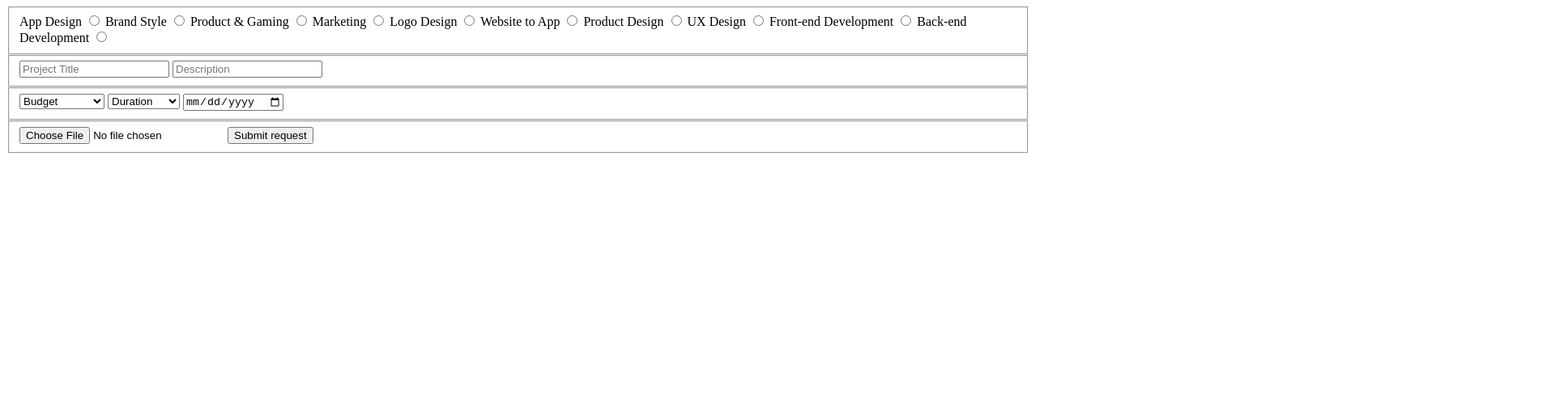
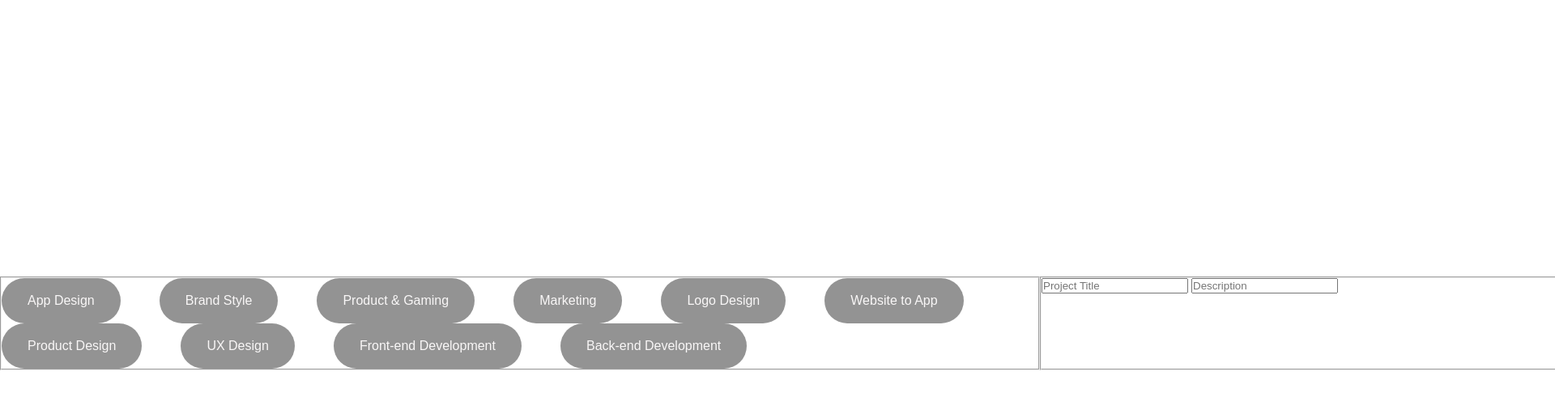
Before and after one commit to Estherzoetelief/Team3ProjectTech, a website: page view/request.ejs in a window 1280 px wide. Shown: the top 496 px of the page at 81% size, 1920 px wide, since content can reach past the window. Drawn offline with nearby package versions, Linux system fonts and the light colour scheme; files that its build step writes are made by us from their sources.

Commit message:
files ready for lisa to do the styling with css

```diff
--- a/static/stylesheets/styles.css
+++ b/static/stylesheets/styles.css
@@ -238,6 +238,9 @@
 .registreren fieldset:nth-of-type(3){
     grid-template-columns: 1fr 1fr;
 }
+
+/* wachtwoord requirements */
+
 
 /* submit knop */
 
@@ -567,3 +570,62 @@ snippetes van internet */
     transform: scaleX(1);
     transform-origin: bottom left;
   } */
+
+
+
+
+
+
+  /* ----new page-----  */
+  /* CREATE REQUEST PAGE */
+
+  .create-request{
+    height: 100vh;
+    width: 100vw;
+    background-color: white;
+    display: grid;
+    place-items: center;
+    /* overflow-x: hidden; */
+  }
+
+.create-request form{
+    display: flex;
+}
+
+  .create-request fieldset{
+    /* border: none; */
+    width: 100vw;
+  }
+
+
+
+
+
+  /* eerste fieldset = catergorie kiezen */
+
+  .create-request fieldset:nth-of-type(1){
+    display: flex;
+    flex-wrap: wrap;
+    column-gap: 3em;
+  }
+
+.create-request fieldset:nth-of-type(1) input[type=radio]{
+    position: fixed;
+opacity: 0;
+pointer-events: none;
+}
+
+.create-request fieldset:nth-of-type(1) label{
+    background-color: rgb(121, 121, 121, 0.8);
+    height: 2.5em;
+    padding: 0.5em 2em 0.5em 2em;
+    border-radius: 100vw;
+    display: grid;
+    place-items: center;
+    font-family: var(--bodyTextFont);
+    color: var(--primaryWhite);
+}
+
+.create-request input[type=radio]:checked + label{
+    font-weight: 600;
+  }
--- a/view/request.ejs
+++ b/view/request.ejs
@@ -1,26 +1,37 @@
-<form action="/send-request" method="post" enctype="multipart/form-data">
+<!DOCTYPE html>
+<html lang="en">
+<head>
+    <meta charset="UTF-8">
+    <meta http-equiv="X-UA-Compatible" content="IE=edge">
+    <meta name="viewport" content="width=device-width, initial-scale=1.0">
+    <title>Document</title>
+    <link rel="stylesheet" href="/stylesheets/styles.css">
+</head>
+<body class="create-request">
+    <form action="/send-request" method="post" enctype="multipart/form-data">
 
 <fieldset>
+<input type="radio" name="category" id="app-design" value="App Design">
 <label for="app-design">App Design</label>
-<input type="radio" name="category" id="app-design" value="App Design">
+<input type="radio" name="category" id="brand-style" value="Brand Style">
 <label for="brand-style">Brand Style</label>
-<input type="radio" name="category" id="brand-style" value="Brand Style">
+<input type="radio" name="category" id="product-gaming" value="Product & Gaming">
 <label for="product-gaming">Product & Gaming</label>
-<input type="radio" name="category" id="product-gaming" value="Product & Gaming">
+<input type="radio" name="category" id="marketing" value="Marketing">
 <label for="marketing">Marketing</label>
-<input type="radio" name="category" id="marketing" value="Marketing">
+<input type="radio" name="category" id="logo-design" value="Logo Design">
 <label for="logo-design">Logo Design</label>
-<input type="radio" name="category" id="logo-design" value="Logo Design">
+<input type="radio" name="category" id="website-to-app" value="Website to App">
 <label for="website-to-app">Website to App</label>
-<input type="radio" name="category" id="website-to-app" value="Website to App">
+<input type="radio" name="category" id="product-design" value="Product Design">
 <label for="product-design">Product Design</label>
-<input type="radio" name="category" id="product-design" value="Product Design">
+<input type="radio" name="category" id="ux-design" value="UX Design">
 <label for="ux-design">UX Design</label>
-<input type="radio" name="category" id="ux-design" value="UX Design">
+<input type="radio" name="category" id="front-dev" value="Front-end Development">
 <label for="front-dev">Front-end Development</label>
-<input type="radio" name="category" id="front-dev" value="Front-end Development">
+<input type="radio" name="category" id="back-dev" value="Back-end Development">
 <label for="back-dev">Back-end Development</label>
-<input type="radio" name="category" id="back-dev" value="Back-end Development">
+
 </fieldset>
 
 <fieldset>
@@ -52,3 +63,5 @@
     <input type="submit" value="Submit request">
 </fieldset>
 </form>
+</body>
+</html>
```
Also changed, not shown: 3 other files.
